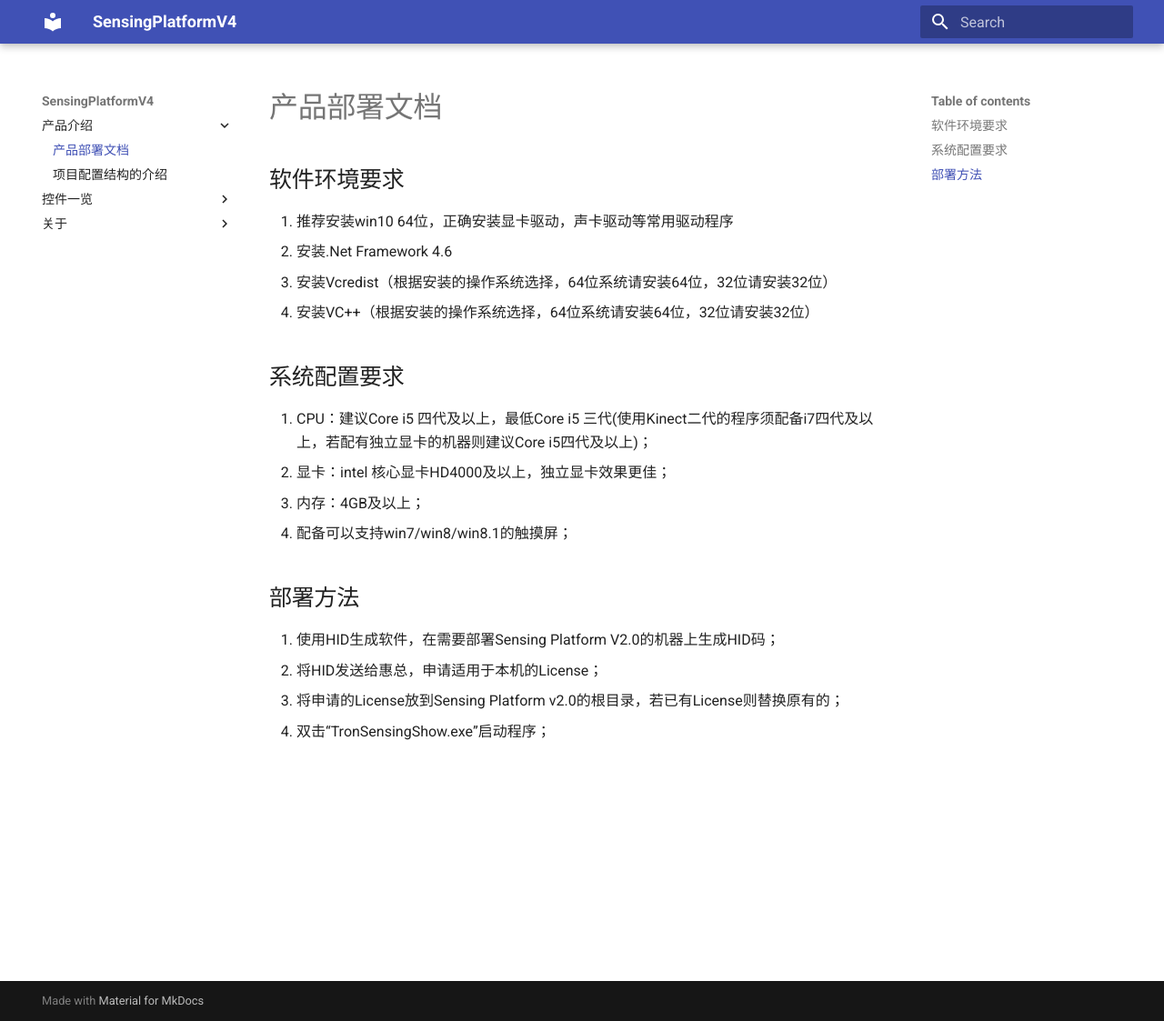
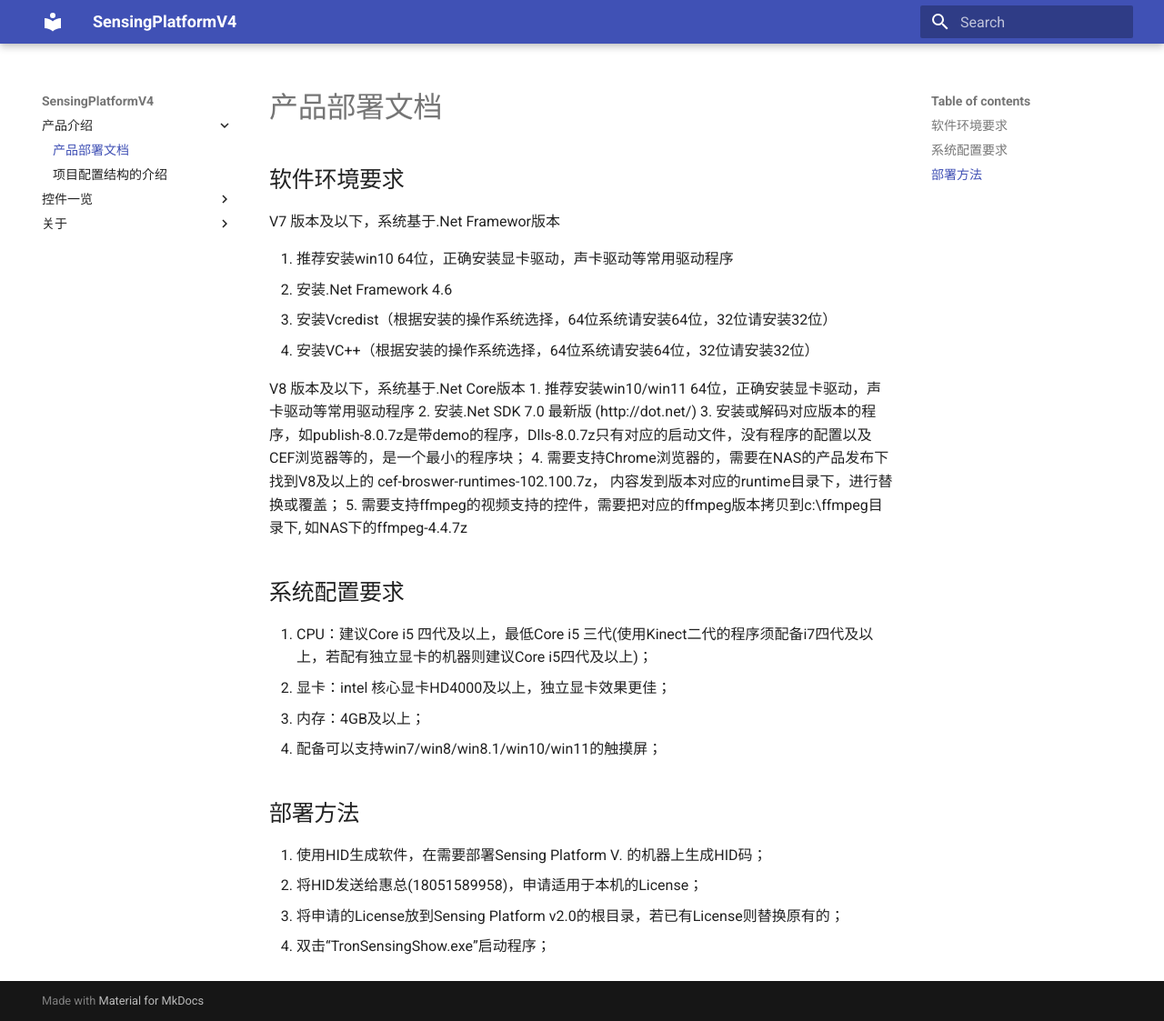
Before and after one commit to troncell/SensingPlatformDocs, an MkDocs documentation site: the page built from docs/产品介绍/产品部署文档.md, in a window 1280 px wide and 1123 px high. Shown: the whole window at 91% size. Built offline with MkDocs 1.6.1 and Material for MkDocs 9.7.7, drawn with Linux system fonts in a browser that asks for light colours.

Commit message:
Update 产品部署文档.md

```diff
--- a/docs/产品介绍/产品部署文档.md
+++ b/docs/产品介绍/产品部署文档.md
@@ -1,11 +1,20 @@
 # 产品部署文档
 
 ## 软件环境要求
+
+ V7 版本及以下，系统基于.Net Framewor版本
 
 1. 推荐安装win10 64位，正确安装显卡驱动，声卡驱动等常用驱动程序
 2. 安装.Net Framework 4.6
 3. 安装Vcredist（根据安装的操作系统选择，64位系统请安装64位，32位请安装32位）
 4. 安装VC++（根据安装的操作系统选择，64位系统请安装64位，32位请安装32位）
+
+ V8 版本及以下，系统基于.Net Core版本
+1. 推荐安装win10/win11 64位，正确安装显卡驱动，声卡驱动等常用驱动程序
+2. 安装.Net SDK 7.0 最新版 (http://dot.net/)
+3. 安装或解码对应版本的程序，如publish-8.0.7z是带demo的程序，Dlls-8.0.7z只有对应的启动文件，没有程序的配置以及CEF浏览器等的，是一个最小的程序块；
+4. 需要支持Chrome浏览器的，需要在NAS的产品发布下找到V8及以上的 cef-broswer-runtimes-102.100.7z， 内容发到版本对应的runtime目录下，进行替换或覆盖；
+5. 需要支持ffmpeg的视频支持的控件，需要把对应的ffmpeg版本拷贝到c:\\ffmpeg目录下, 如NAS下的ffmpeg-4.4.7z
 
 
 ## 系统配置要求
@@ -13,11 +22,11 @@
 1. CPU：建议Core i5 四代及以上，最低Core i5 三代(使用Kinect二代的程序须配备i7四代及以上，若配有独立显卡的机器则建议Core i5四代及以上)；
 2. 显卡：intel 核心显卡HD4000及以上，独立显卡效果更佳；
 3. 内存：4GB及以上；
-4. 配备可以支持win7/win8/win8.1的触摸屏；
+4. 配备可以支持win7/win8/win8.1/win10/win11的触摸屏；
 
 ## 部署方法
 
-1. 使用HID生成软件，在需要部署Sensing Platform V2.0的机器上生成HID码；
-2. 将HID发送给惠总，申请适用于本机的License；
+1. 使用HID生成软件，在需要部署Sensing Platform V*.* 的机器上生成HID码；
+2. 将HID发送给惠总(18051589958)，申请适用于本机的License；
 3. 将申请的License放到Sensing Platform v2.0的根目录，若已有License则替换原有的；
 4. 双击“TronSensingShow.exe”启动程序；
```
